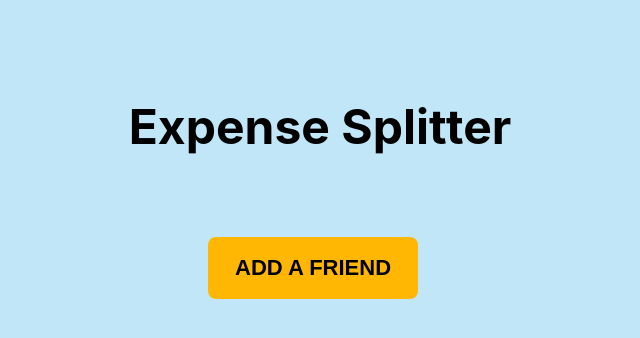
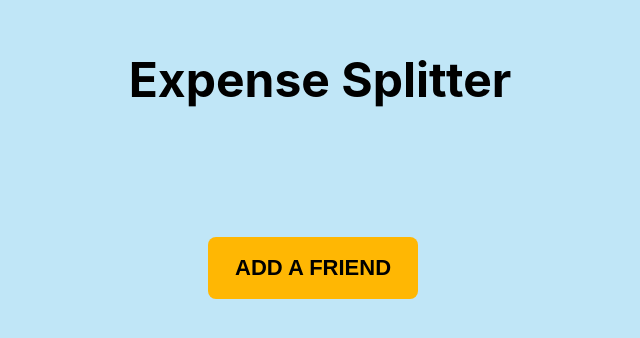
Before and after one commit to flokomi/react-ausgaben-splitter, a React (Create React App) app: page / in a window 1280 px wide. Shown: the part 202-540 px from the top of the page, without its empty margins (320-960 px from the left). Built offline with nearby package versions, Linux system fonts and the light colour scheme.

Commit message:
opening in better layout

```diff
--- a/src/index.css
+++ b/src/index.css
@@ -26,7 +26,7 @@ body {
 }
 
 .app {
-  /* min-height: 33vh; */
+  min-height: 37vh;
   display: grid;
   grid-template-columns: 40rem 15rem;
   column-gap: 3rem;
```
